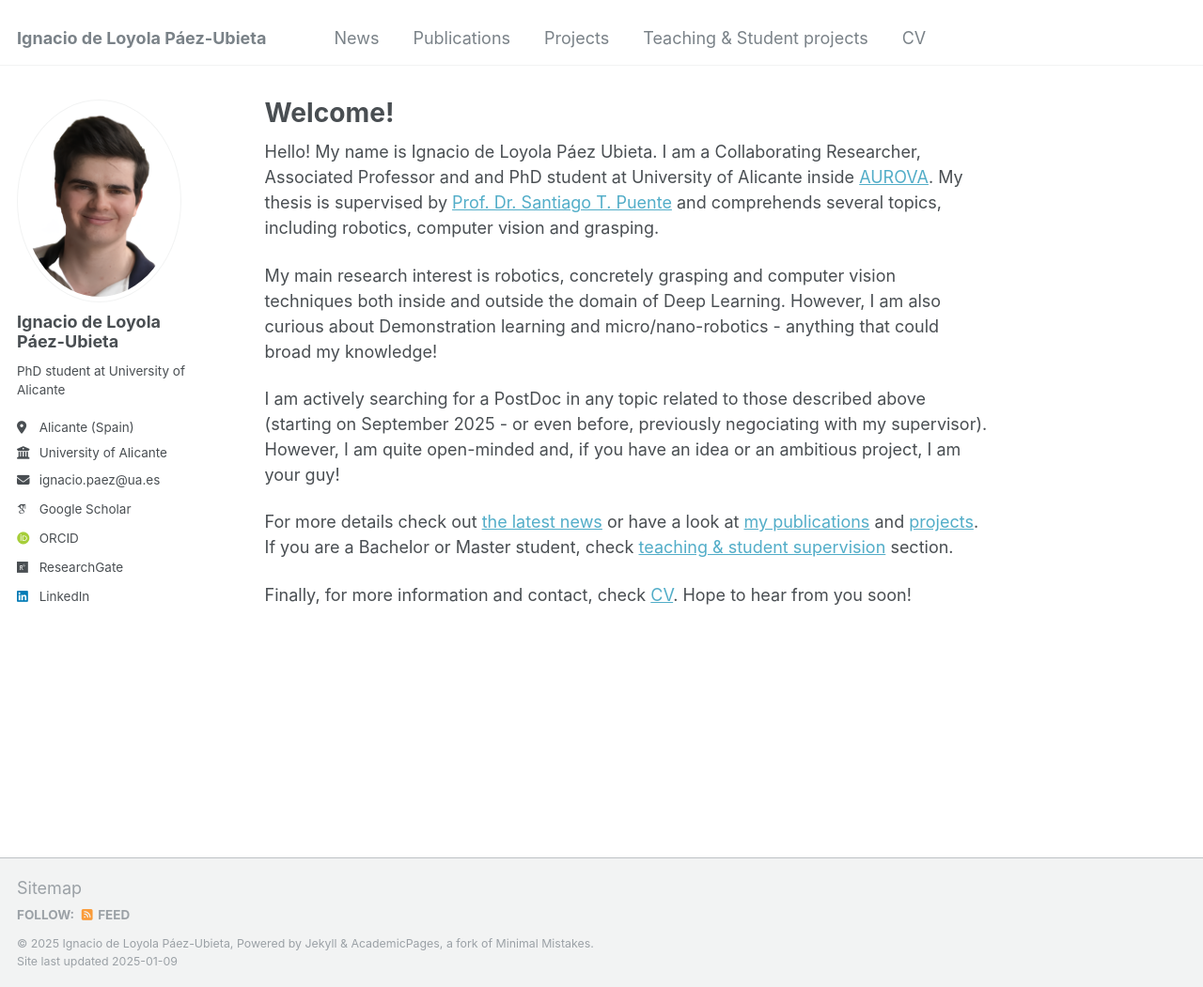
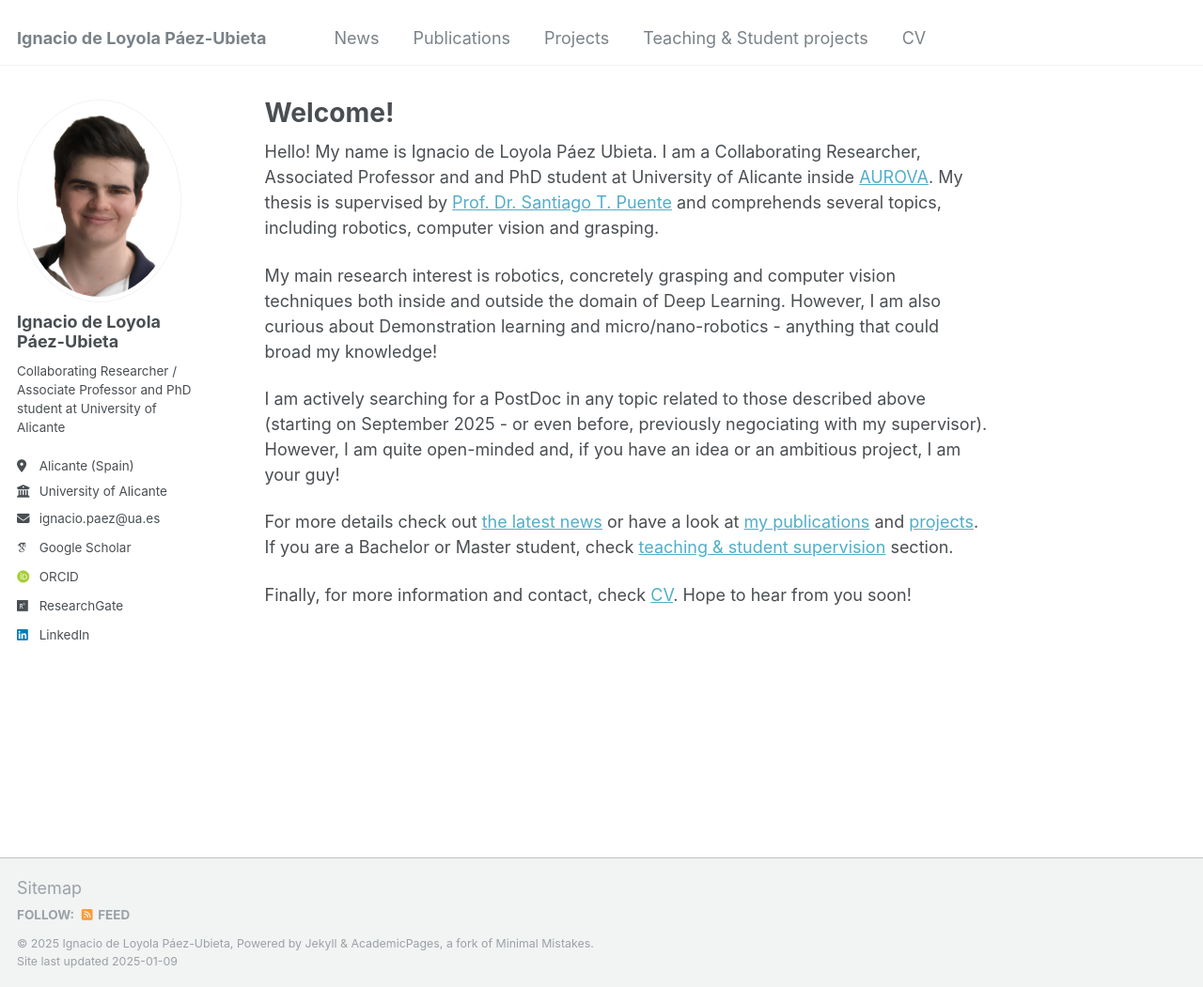
Before and after one commit to ignpaub/ignpaub.github.io, a Jekyll site: the page built from _pages/about.md, in a window 1280 px wide and 1051 px high. Shown: the whole window at 94% size. Built offline with Jekyll 4.4.1, drawn with Linux system fonts in a browser that asks for light colours; some web fonts are replaced.

Commit message:
Update _config.yml

```diff
--- a/_config.yml
+++ b/_config.yml
@@ -24,7 +24,7 @@ author:
   avatar           : "profile.png"
   name             : "Ignacio de Loyola Páez-Ubieta"
   pronouns         : #"he/him"
-  bio              : "PhD student at University of Alicante"
+  bio              : "Collaborating Researcher / Associate Professor and PhD student at University of Alicante"
   location         : "Alicante (Spain)"
   employer         : "University of Alicante"
   uri              : # URL
```
